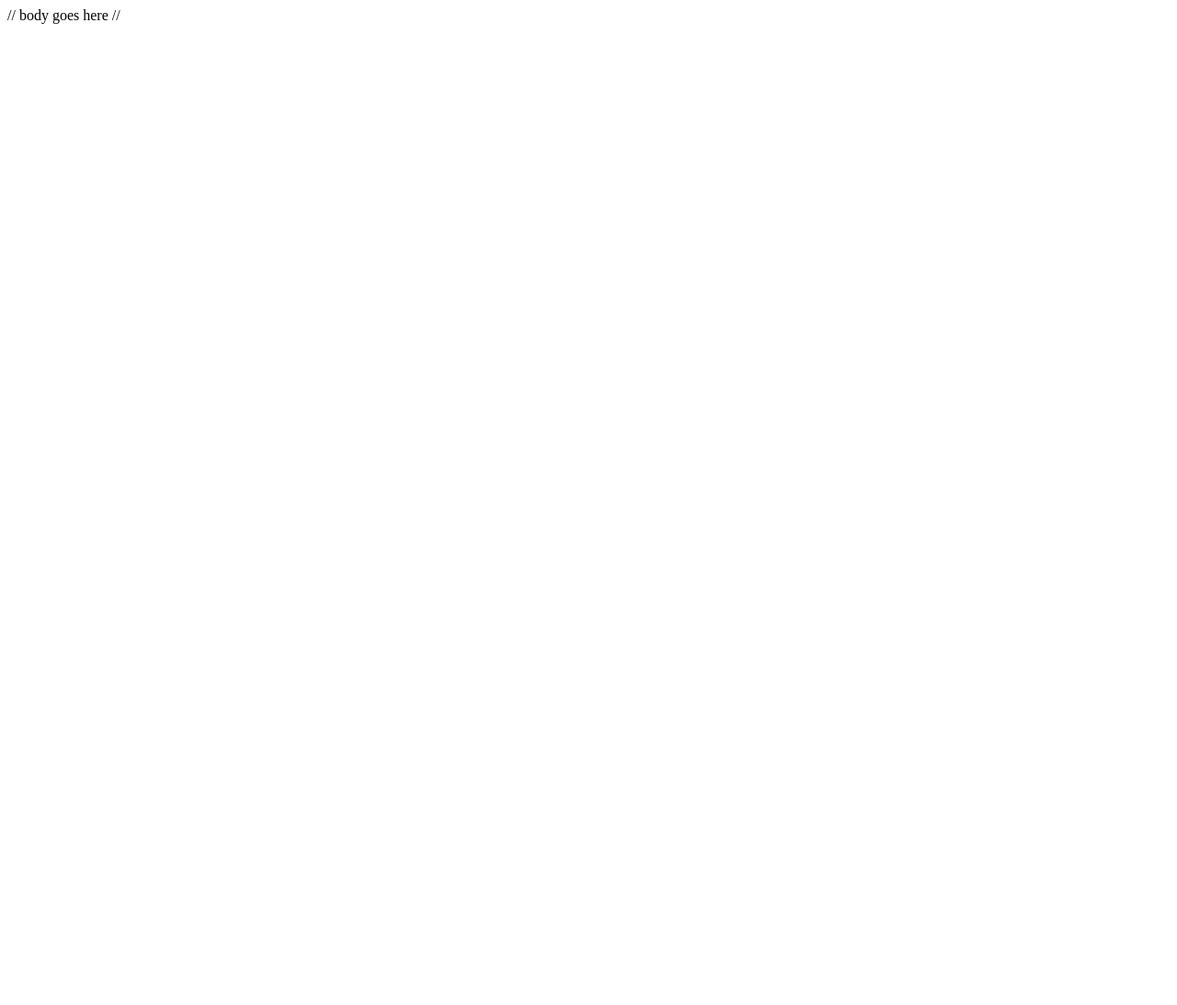
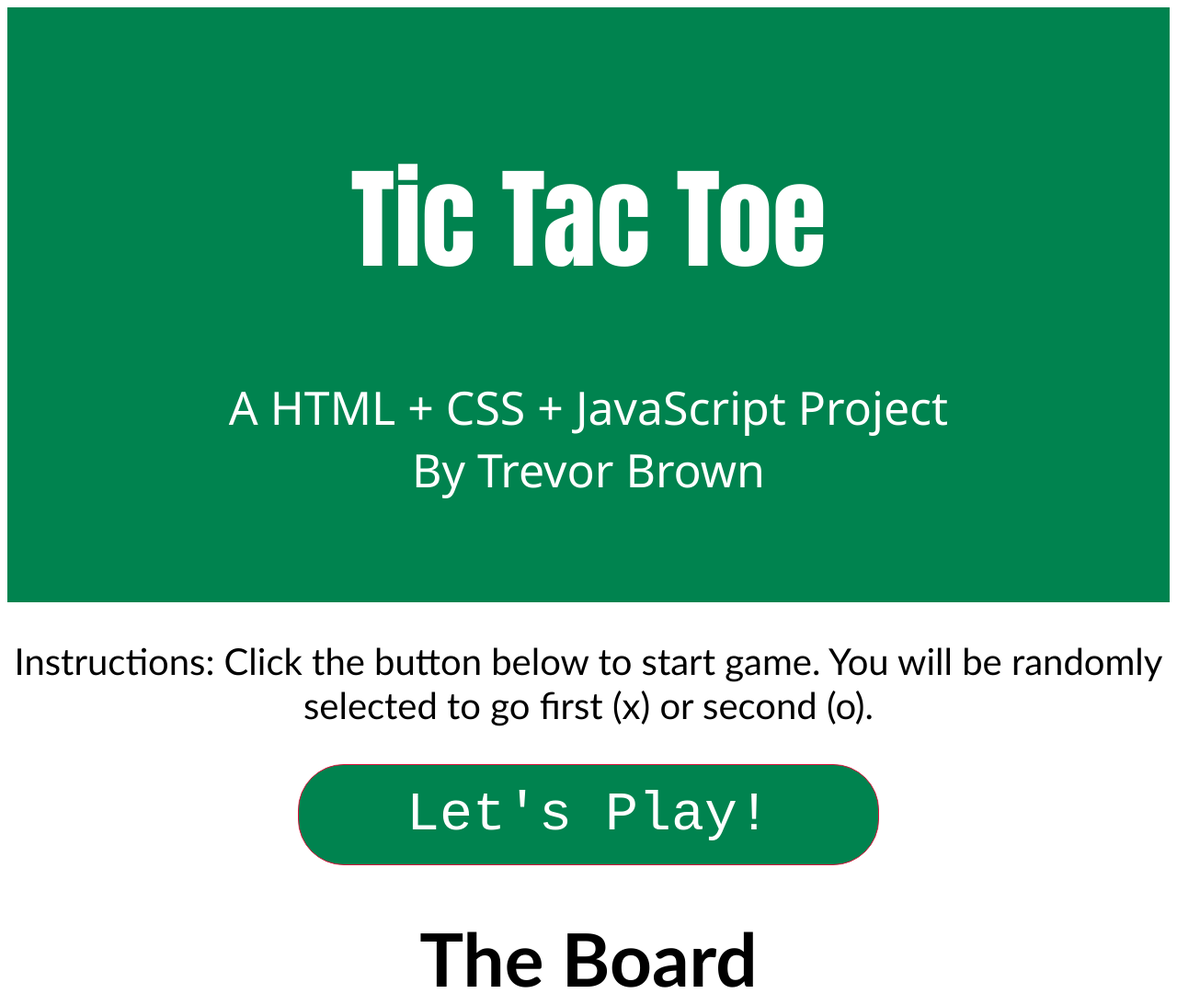
Before and after one commit to tbrown034/ProjectTicTacToe-, a plain HTML site: page index.html in a window 1280 px wide. Shown: the whole page at 92% size. Before the commit the page ends 800 px from the top, so only its background shows below. Drawn offline with Linux system fonts and the light colour scheme.

Commit message:
basic html layout added

```diff
--- a/index.html
+++ b/index.html
@@ -4,11 +4,24 @@
     <meta charset="UTF-8">
     <meta http-equiv="X-UA-Compatible" content="IE=edge">
     <meta name="viewport" content="width=device-width, initial-scale=1.0">
+    <link rel="stylesheet"
+        type="text/css" href="style.css">
     <title>Document</title>
 </head>
 <body>
-// body goes here //
+    <header class ="myHeader" id="myHeader">
+        <h1>Tic Tac Toe</h1>
+        <p class ="para">A HTML + CSS + JavaScript Project<br/> By Trevor Brown</p>
+    </header>
+    <div class ="myMain" id="myMain">
+        <p>Instructions: Click the button below to start game. You will be randomly selected to go first (x) or second (o).</p>
+    </div>
+    <button class ="myButton" id="myButton" type="button" onclick="ButtonFunction">Let's Play!</button>
+    <div class="board" id="board">
+        <H1>The Board</H1>
 
 
+
+    </div>
 </body>
 </html>
--- a/style.css
+++ b/style.css
@@ -1 +1,37 @@
-dfsdf
+header {
+    padding: 60px;
+    text-align: center;
+    background: #00834F ;
+    color: white;
+    font-size: 60px;
+    font-variant:normal;
+    font-family: Impact, Haettenschweiler, 'Arial Narrow Bold', sans-serif;
+}
+
+body {
+    background-color: white;
+    color: black;
+    font-size: 40px;
+    text-align: center;
+    font-family: 'Gill Sans', 'Gill Sans MT', Calibri, 'Trebuchet MS', sans-serif
+    ;
+}
+
+button {
+    background: #00834F ;
+    color: white;
+    border: .5px solid crimson;
+    border-radius: 50px;
+    padding: 20px;
+    display: inline-block;
+    font-size:60px;
+    font-family: monospace;
+    text-align: center;
+    width: 50%;
+    }
+
+.para {
+    font-size: smaller;
+    font-weight: lighter;
+    font-family: 'Segoe UI', Tahoma, Geneva, Verdana, sans-serif;
+}
```
